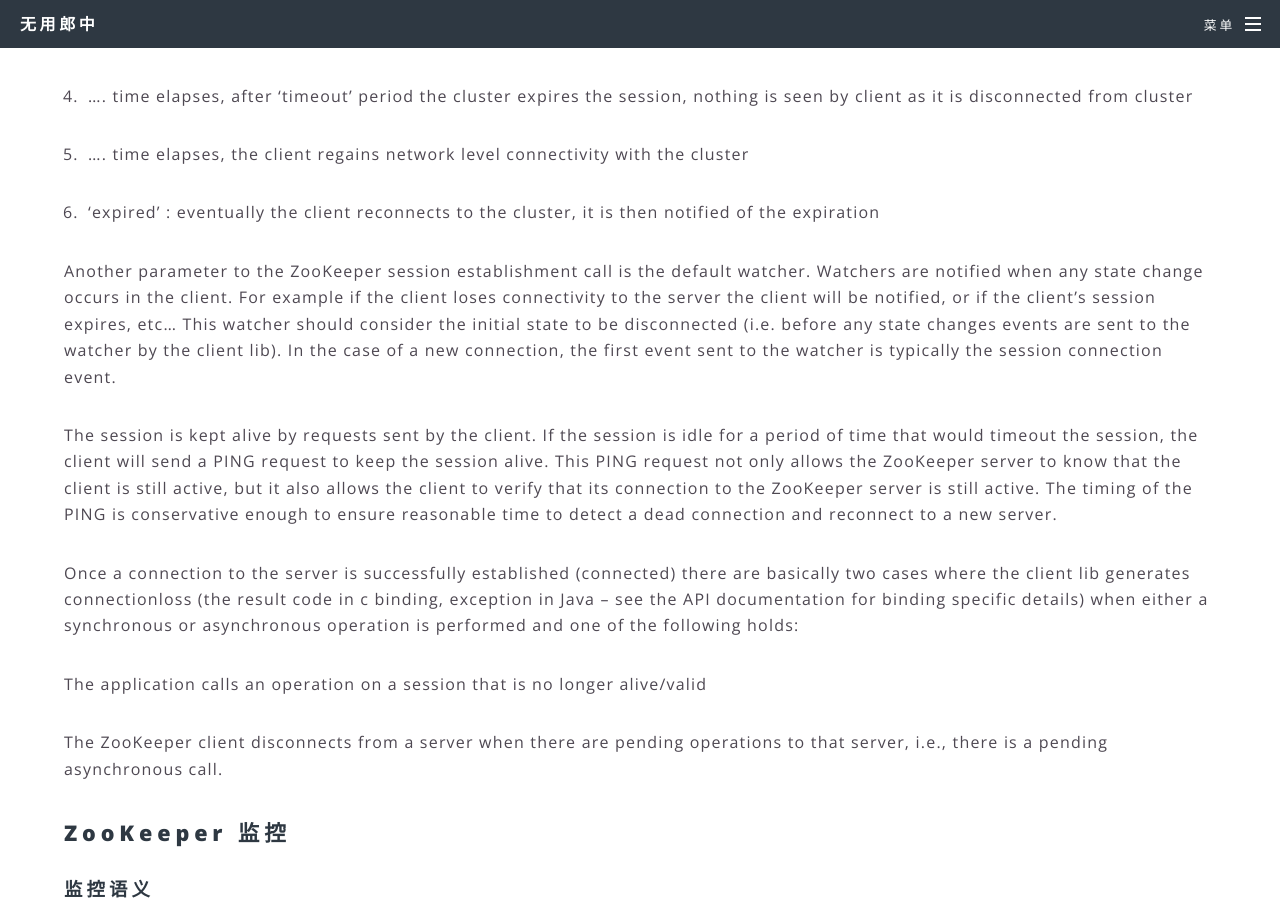
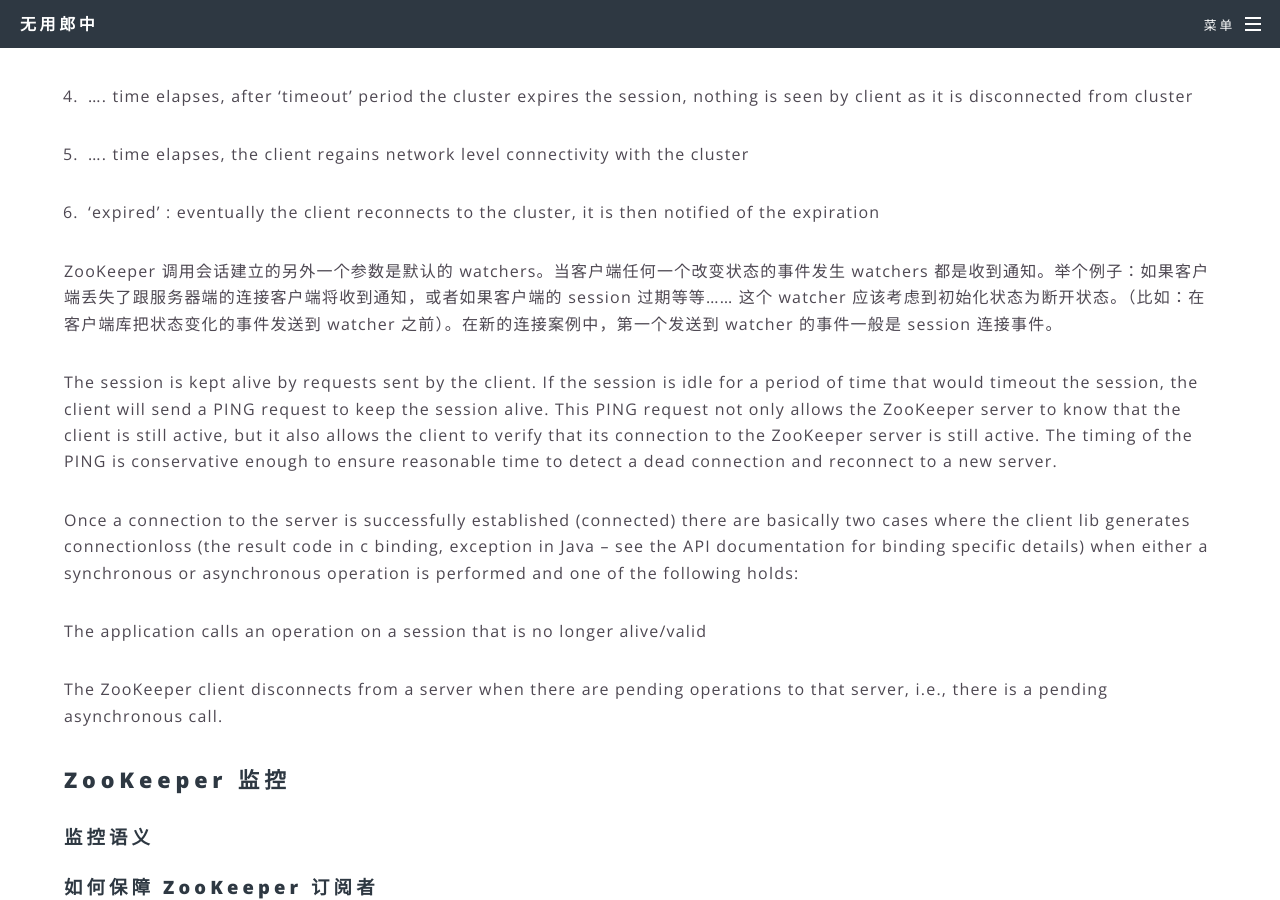
Before and after one commit to fantasylion/fantasylion.github.io, a Jekyll site: the page built from _posts/2018-03-20-zookeeper-guide-chinese.md, in a window 1280 px wide and 900 px high, scrolled down 5318 px. Built offline with Jekyll 4.4.1, drawn with Linux system fonts in a browser that asks for light colours; comment, search, counter and statistics services are not loaded.

Commit message:
Update 2018-03-20-zookeeper-guide-chinese.md

```diff
--- a/_posts/2018-03-20-zookeeper-guide-chinese.md
+++ b/_posts/2018-03-20-zookeeper-guide-chinese.md
@@ -130,7 +130,9 @@
 
 6. 'expired' : eventually the client reconnects to the cluster, it is then notified of the expiration
 
-Another parameter to the ZooKeeper session establishment call is the default watcher. Watchers are notified when any state change occurs in the client. For example if the client loses connectivity to the server the client will be notified, or if the client's session expires, etc... This watcher should consider the initial state to be disconnected (i.e. before any state changes events are sent to the watcher by the client lib). In the case of a new connection, the first event sent to the watcher is typically the session connection event.
+ZooKeeper 调用会话建立的另外一个参数是默认的 watchers。当客户端任何一个改变状态的事件发生 watchers 都是收到通知。举个例子：如果客户端丢失了跟服务器端的连接客户端将收到通知，或者如果客户端的 session 过期等等...... 这个 watcher 应该考虑到初始化状态为断开状态。（比如：在客户端库把状态变化的事件发送到 watcher 之前）。在新的连接案例中，第一个发送到 watcher 的事件一般是 session 连接事件。
+
+
 
 The session is kept alive by requests sent by the client. If the session is idle for a period of time that would timeout the session, the client will send a PING request to keep the session alive. This PING request not only allows the ZooKeeper server to know that the client is still active, but it also allows the client to verify that its connection to the ZooKeeper server is still active. The timing of the PING is conservative enough to ensure reasonable time to detect a dead connection and reconnect to a new server.
 
```
